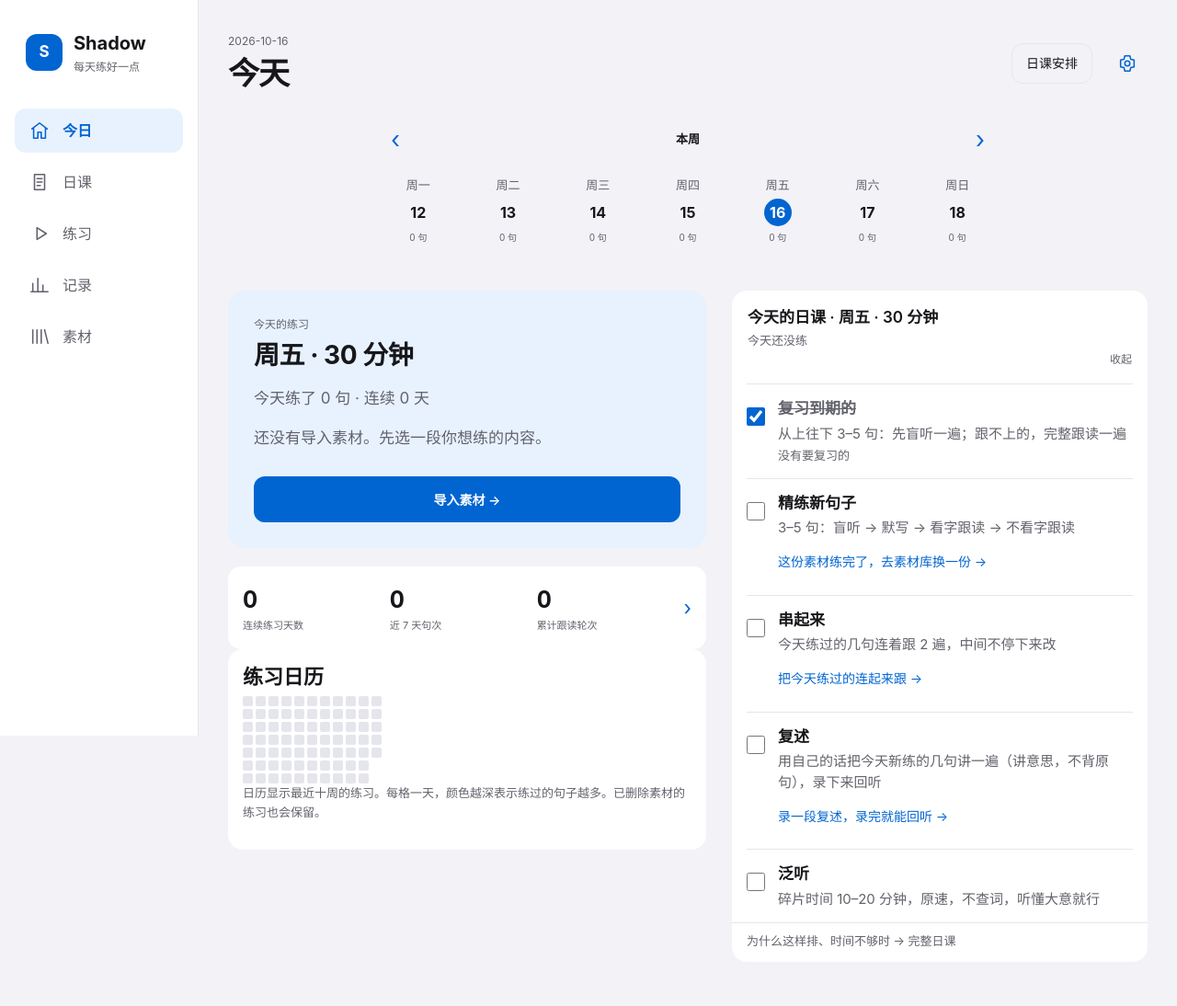
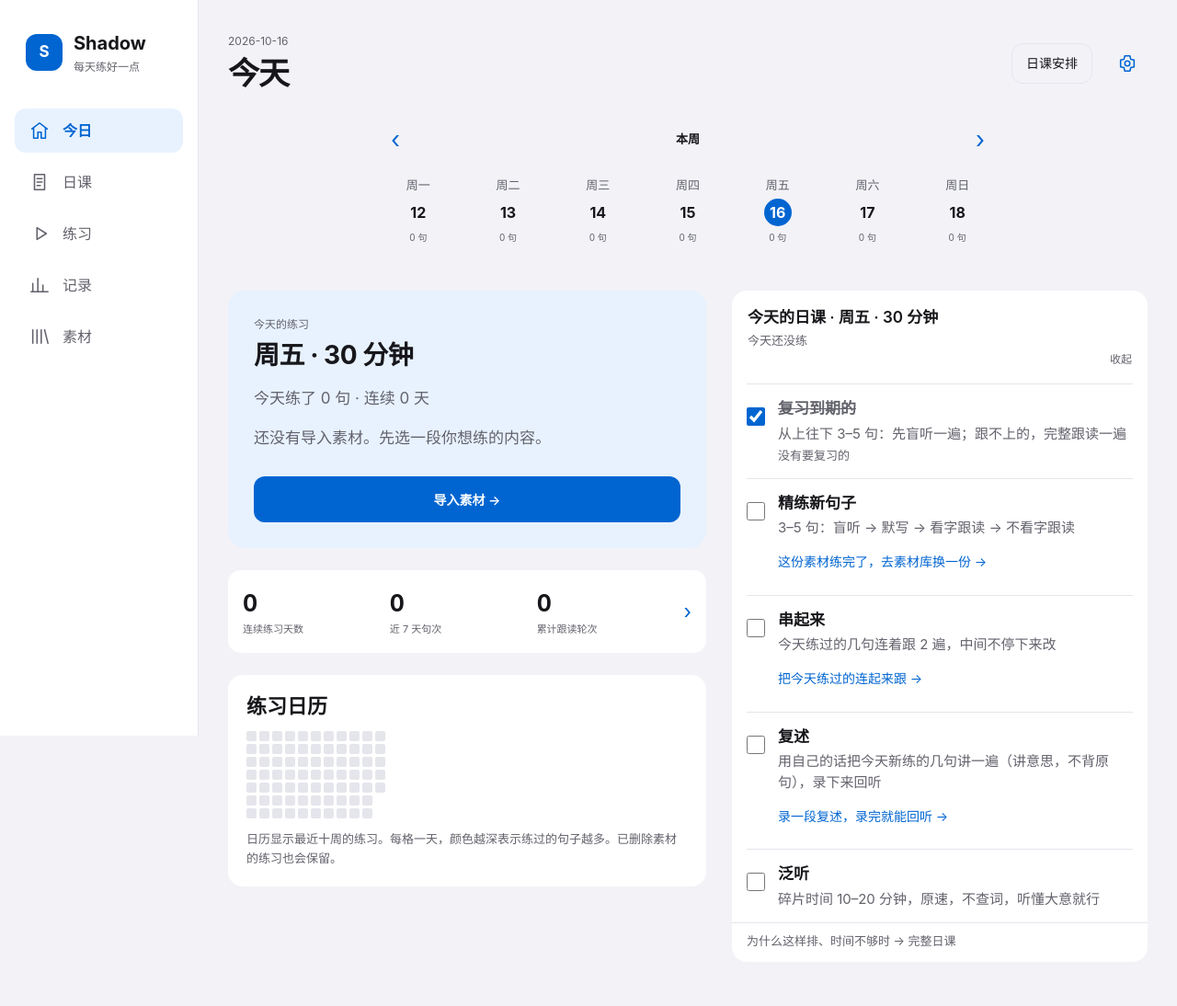
Before and after one commit to icandy7272/shadow, a FastAPI app: page /today in a window 1280 px wide. Shown: the whole page at 92% size. Run offline with FastAPI, Linux system fonts and the light colour scheme; data that the repository does not hold is empty.

Commit message:
Unify Today card spacing and calendar padding

```diff
--- a/src/shadow/web/static/desktop.css
+++ b/src/shadow/web/static/desktop.css
@@ -49,7 +49,8 @@
   .today-hero .cta { margin-top:12px; }
   .today-plan .plan { margin:0; }
   .today-plan .plan > summary { flex-direction:column; align-items:flex-start; }
-  .streak-card { margin-bottom:0; }
+  .today-main { gap:24px; }
+  .streak { padding:20px; }
   .records-overview { display:grid; grid-template-columns:minmax(0,1fr) minmax(0,1fr); gap:28px; align-items:start; }
   .records-overview .record-summary { margin-top:0; }
   .records-overview .streak { margin:0; }
--- a/src/shadow/web/static/mobile.css
+++ b/src/shadow/web/static/mobile.css
@@ -63,6 +63,8 @@ input[type="checkbox"] { accent-color:var(--accent); width:20px; height:20px; }
 .records-card,.streak,.plan,.card,.vocab-item,.talk-record,.talk-take,.detail-card { background:var(--card); border-radius:var(--radius-card); border:0; }
 .records-card { padding:20px; margin-bottom:16px; }
 .streak { padding:16px; overflow-x:auto; margin-bottom:20px; }
+.streak > h2 { margin:0 0 12px; }
+.streak > .hint { margin:12px 0 0; }
 .grid { max-width:100%; grid-auto-columns:minmax(0,11px); }
 .plan { overflow:hidden; margin-bottom:20px; }
 .plan > summary { min-height:62px; padding:17px; }
@@ -315,6 +317,8 @@ input[role="switch"]:disabled { opacity:.45; }
 .week-navigation > a,.week-navigation > span { width:44px; height:44px; display:grid; place-items:center; text-decoration:none; font-size:1.625rem; }
 .week-navigation > div { text-align:center; display:flex; align-items:center; gap:10px; font-size:0.8125rem; }
 .week-navigation > div a { font-size:0.75rem; min-height:44px; display:grid; place-items:center; }
+.today-main { display:grid; gap:20px; min-width:0; }
+.today-main > :is(.today-hero,.streak-card,.streak) { margin:0; }
 .streak-card { display:flex; gap:10px; justify-content:space-between; align-items:center; background:var(--card); border-radius:14px; margin:0 0 20px; padding:18px 16px; color:var(--fg); text-decoration:none; }
 .streak-card > div { flex:1; }
 .streak-card b { display:block; font-size:1.562rem; font-variant-numeric:tabular-nums; }
```
